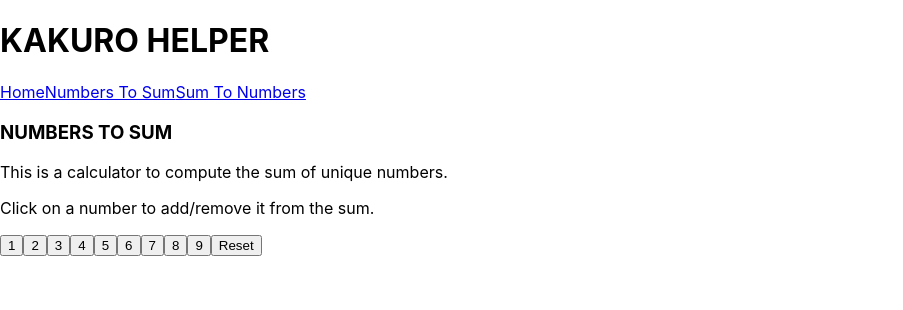
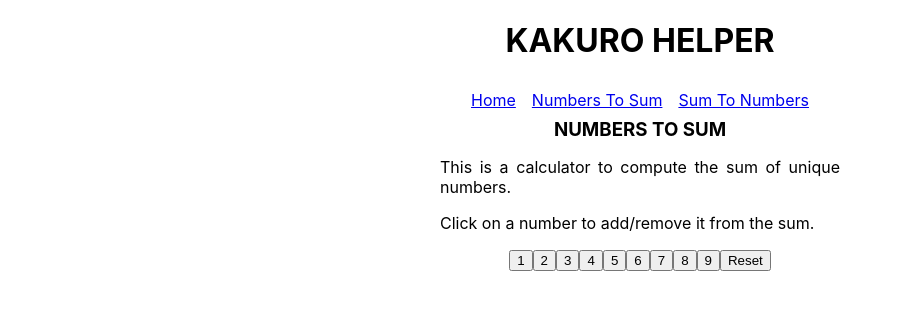
Before and after one commit to jasdang/kakuro-helper, a React (Create React App) app: page /numbers-to-sum in a window 1280 px wide. Shown: the top 310 px of the page, without its empty margins (0-903 px from the left). Built offline with nearby package versions, Linux system fonts and the light colour scheme.

Commit message:
add container style

```diff
--- a/src/App.css
+++ b/src/App.css
@@ -1,4 +1,8 @@
-.App {
+.App,
+h3,
+form {
+  width: 400px;
+  margin: auto;
   text-align: center;
 }
 
@@ -36,3 +40,16 @@
     transform: rotate(360deg);
   }
 }
+
+.Nav {
+  display: flex;
+  justify-content: center;
+}
+
+.Nav a {
+  margin: 8px;
+}
+
+.helper-container {
+  text-align: justify;
+}
--- a/src/App.tsx
+++ b/src/App.tsx
@@ -10,12 +10,14 @@ import GoogleAds from './components/GoogleAds'
 const App: React.FC = () => {
   return (
     <Router>
+      <div className="App">
         <h1>KAKURO HELPER</h1>
-      <nav>
+        <nav className="Nav">
           <Link to="/">Home</Link>
           <Link to="/numbers-to-sum">Numbers To Sum</Link>
           <Link to="/sum-to-numbers">Sum To Numbers</Link>
         </nav>
+        <div className="helper-container">
           <Switch>
             <Route exact path="/">
               <Home />
@@ -27,7 +29,9 @@ const App: React.FC = () => {
               <SumToNumbers />
             </Route>
           </Switch>
+        </div>
         <GoogleAds slot="3037224393" />
+      </div>
     </Router>
   )
 }
--- /dev/null
+++ b/src/components/NumbersToSum.css
@@ -0,0 +1,4 @@
+.DivCenter {
+  width: fit-content;
+  margin: auto;
+}
--- a/src/components/NumbersToSum.tsx
+++ b/src/components/NumbersToSum.tsx
@@ -1,6 +1,7 @@
 import React, { useState, useReducer, useEffect } from 'react'
 // eslint-disable-next-line
 import Number from './Number'
+import './NumbersToSum.css'
 
 type NumbersState = {
   [index: number]: boolean
@@ -72,7 +73,7 @@ const NumbersToSum = (): JSX.Element => {
       <p>This is a calculator to compute the sum of unique numbers.</p>
       <p>Click on a number to add/remove it from the sum.</p>
       <NumbersContext.Provider value={{ numbersState, numbersDispatch }}>
-        <div>
+        <div className="DivCenter">
           {numberList}
           <button type="button" onClick={handleReset}>
             Reset
```
Lines whose indentation alone changed are shown as unchanged.
